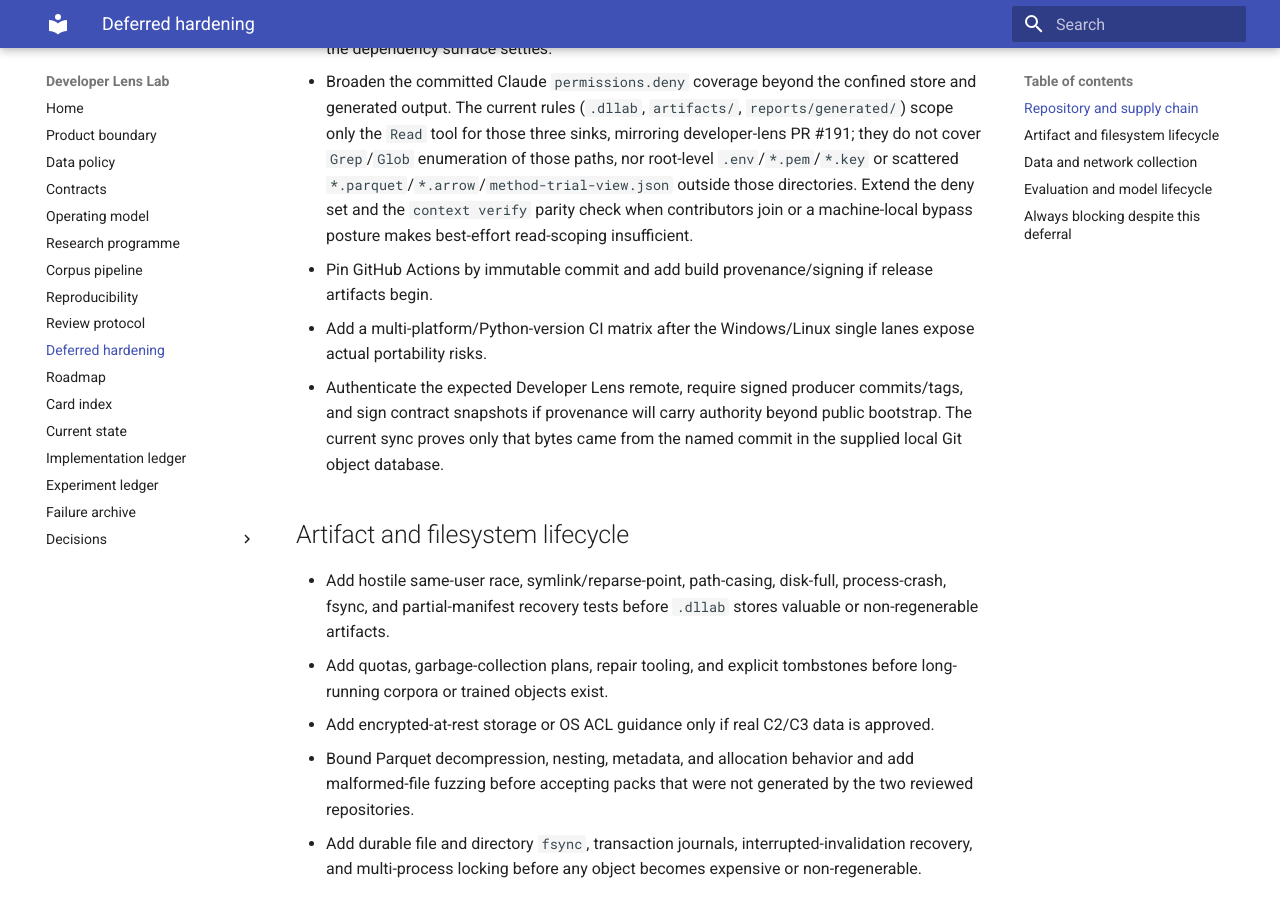
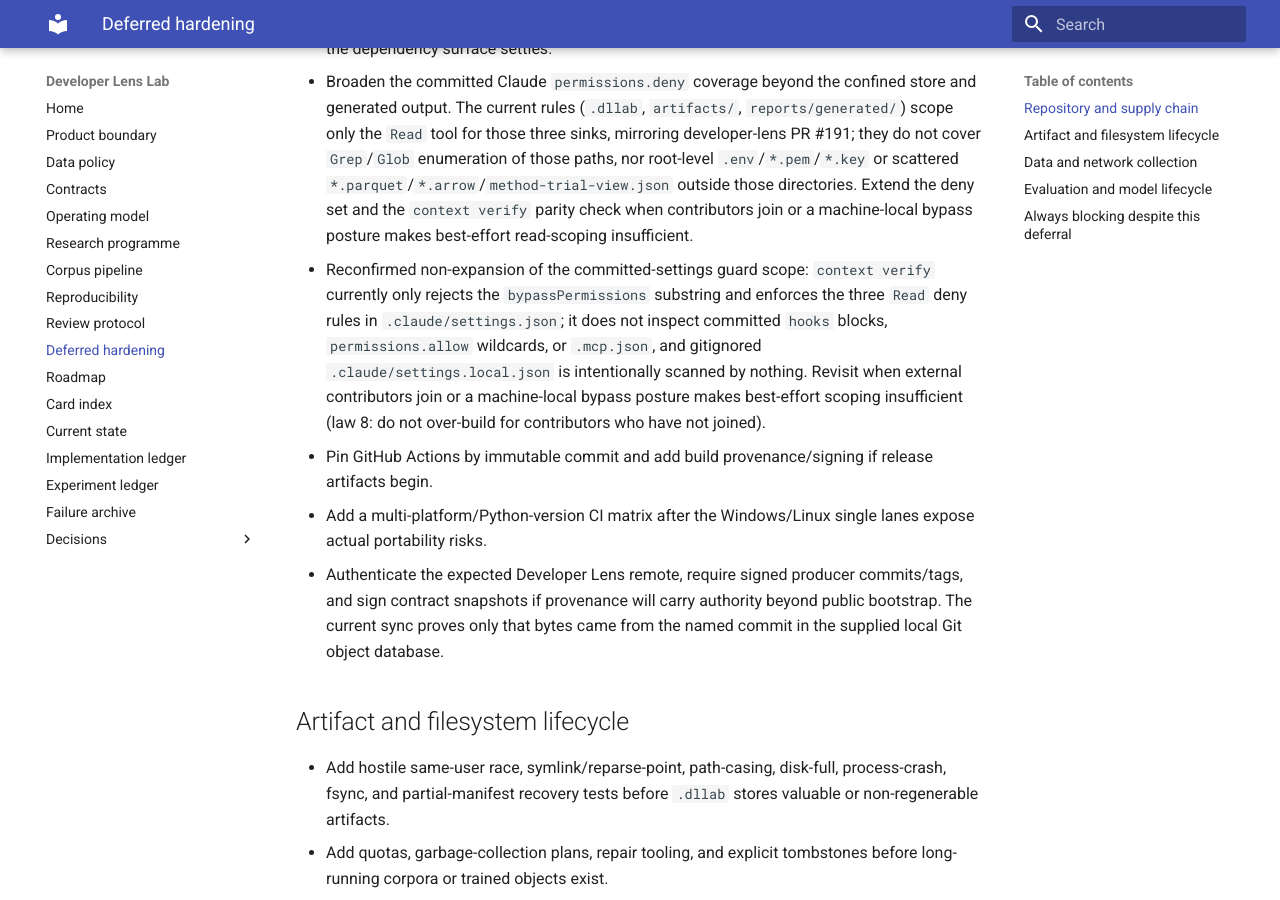
Before and after one commit to Chris0Jeky/developer-lens-lab, an MkDocs documentation site: the page built from docs/HARDENING_BACKLOG.md, in a window 1280 px wide and 900 px high, scrolled down 422 px. Built offline with MkDocs 1.6.1 and Material for MkDocs 9.7.7, drawn with Linux system fonts in a browser that asks for light colours.

Commit message:
hardening-backlog: reconfirm committed-settings guard scope as tracked non-expansion

```diff
--- a/docs/HARDENING_BACKLOG.md
+++ b/docs/HARDENING_BACKLOG.md
@@ -17,6 +17,12 @@ only when measurement, real-data scope, external users, or an irreversible bound
   `*.parquet`/`*.arrow`/`method-trial-view.json` outside those directories. Extend the deny set and
   the `context verify` parity check when contributors join or a machine-local bypass posture makes
   best-effort read-scoping insufficient.
+- Reconfirmed non-expansion of the committed-settings guard scope: `context verify` currently only
+  rejects the `bypassPermissions` substring and enforces the three `Read` deny rules in
+  `.claude/settings.json`; it does not inspect committed `hooks` blocks, `permissions.allow`
+  wildcards, or `.mcp.json`, and gitignored `.claude/settings.local.json` is intentionally scanned by
+  nothing. Revisit when external contributors join or a machine-local bypass posture makes best-effort
+  scoping insufficient (law 8: do not over-build for contributors who have not joined).
 - Pin GitHub Actions by immutable commit and add build provenance/signing if release artifacts begin.
 - Add a multi-platform/Python-version CI matrix after the Windows/Linux single lanes expose actual
   portability risks.
```
